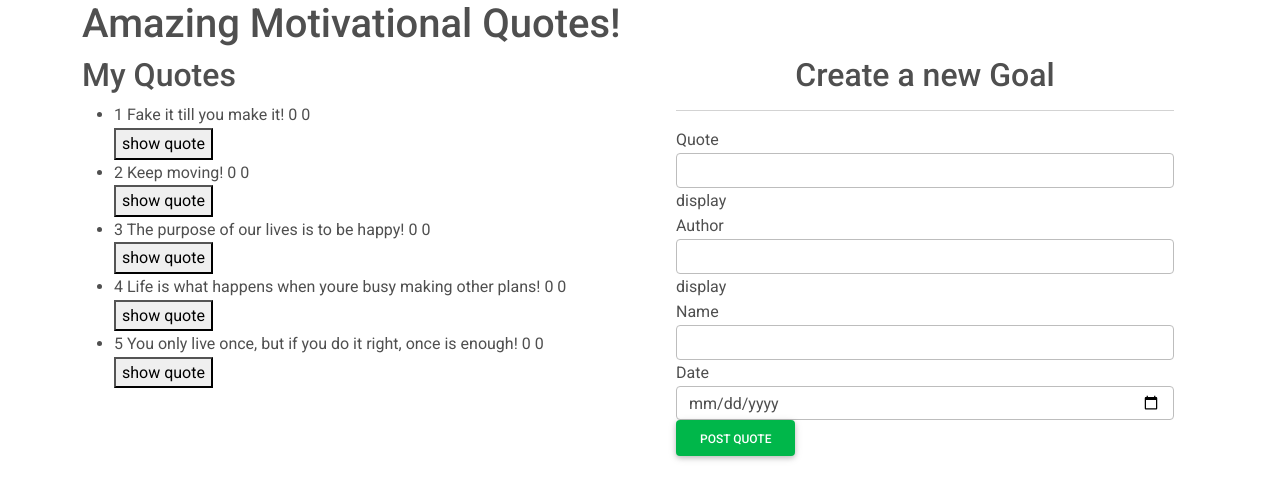
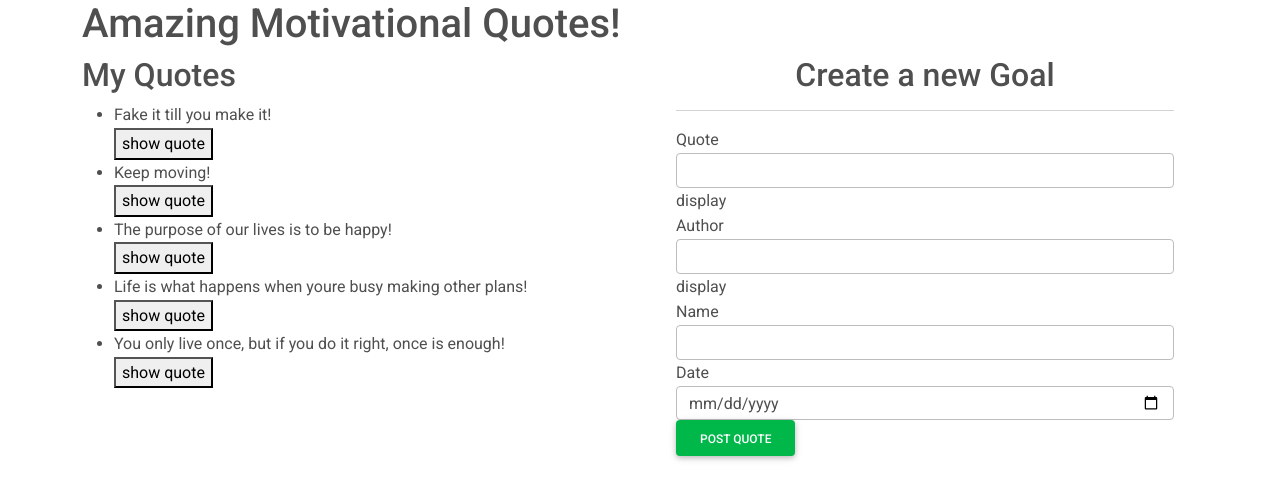
Before and after one commit to ZippMukami/Quotes-App, an Angular app: page / in a window 1280 px wide. Shown: the top 500 px of the page. Built offline with nearby package versions, Linux system fonts and the light colour scheme.

Commit message:
adds upvotes and downvotes.

```diff
--- a/src/app/quote-details/quote-details.component.html
+++ b/src/app/quote-details/quote-details.component.html
@@ -1,5 +1,5 @@
 <p>{{quote.author}}: {{quote.date| date}} => {{quote.user}}</p>
-<i class="fa-solid fa-thumbs-up"(click)="upgvoting()"> {{quote.upvote}}</i>
+<i class="fa-solid fa-thumbs-up"(click)="upvoting()"> {{quote.upvote}}</i>
 
 <i class="fa-solid fa-thumbs-down" (click)="downvoting()">{{quote.downvote}}</i>
 <button class="btn btn-primary btn-md" (click)="quoteDone(true)">Delete Quote</button>
--- a/src/app/quote-details/quote-details.component.ts
+++ b/src/app/quote-details/quote-details.component.ts
@@ -11,6 +11,14 @@ export class QuoteDetailsComponent implements OnInit {
   @Output() done = new EventEmitter <boolean>();
 quoteDone(complete:boolean){this.done.emit(complete)};
 
+
+upvoting(){
+  this.quote.upvote =this.quote.upvote+1;
+}
+
+downvoting(){
+  this.quote.downvote =this.quote.downvote+1;
+}
   constructor() { }
 
   ngOnInit(): void {
--- a/src/app/quote-section/quote-section.component.html
+++ b/src/app/quote-section/quote-section.component.html
@@ -8,7 +8,7 @@
       <ul>
         <div *ngFor="let quote of quotes; let i=index">
           <li>
-            {{quote.id}} {{quote.quote}} {{quote.upvote}} {{quote.downvote}}
+            {{quote.quote}}
           </li>
           <button (click)="toggleDetails(i)">show quote</button>
           <app-quote-details *ngIf='quote.showDescription' [quote]="quote" (done)="completeQuote($event,i)">
--- a/src/app/quote-section/quote-section.component.ts
+++ b/src/app/quote-section/quote-section.component.ts
@@ -7,11 +7,11 @@ import { Quotes } from '../quotes';
 })
 export class QuoteSectionComponent implements OnInit {
   quotes: Quotes[] = [
-    new Quotes(1, 'Fake it till you make it!', 'Budha', 'Gama', new Date(2021,1,2), 0, 0),
-    new Quotes(2, 'Keep moving!', 'Budha', 'Gama', new Date(2019,1,2), 0, 0),
-    new Quotes(3, 'The purpose of our lives is to be happy!', 'Dalai Lama', 'Gama', new Date, 0, 0),
-    new Quotes(4, 'Life is what happens when youre busy making other plans!', 'Stephen King', 'Gama', new Date, 0, 0),
-    new Quotes(5, 'You only live once, but if you do it right, once is enough!', 'Mae West', 'Gama', new Date, 0, 0)
+    new Quotes(1, 'Fake it till you make it!', 'Budha', 'Ruto', new Date(2021,1,2), 5, 1),
+    new Quotes(2, 'Keep moving!', 'Davido', 'Uhunye', new Date(2019,1,2), 0, 0),
+    new Quotes(3, 'The purpose of our lives is to be happy!', 'Dalai Lama', 'Rao', new Date, 8, 10),
+    new Quotes(4, 'Life is what happens when youre busy making other plans!', 'Stephen King', 'Kalonzo', new Date, 14, 4),
+    new Quotes(5, 'You only live once, but if you do it right, once is enough!', 'Mae West', 'Mudavadi', new Date, 11, 5)
   ];
 
   toggleDetails(index) {
```
